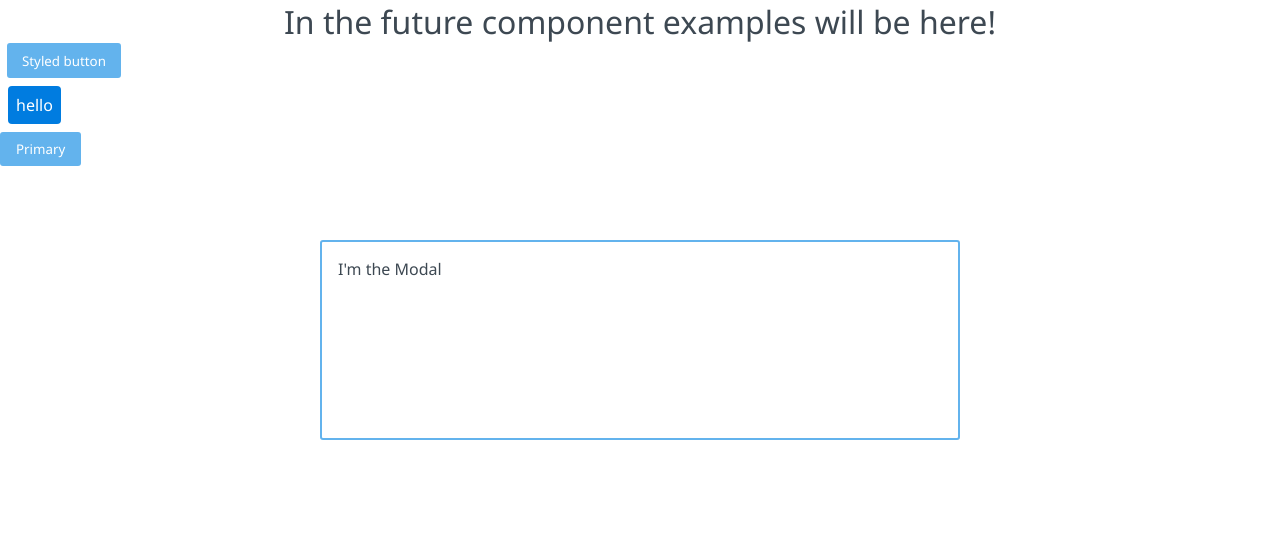
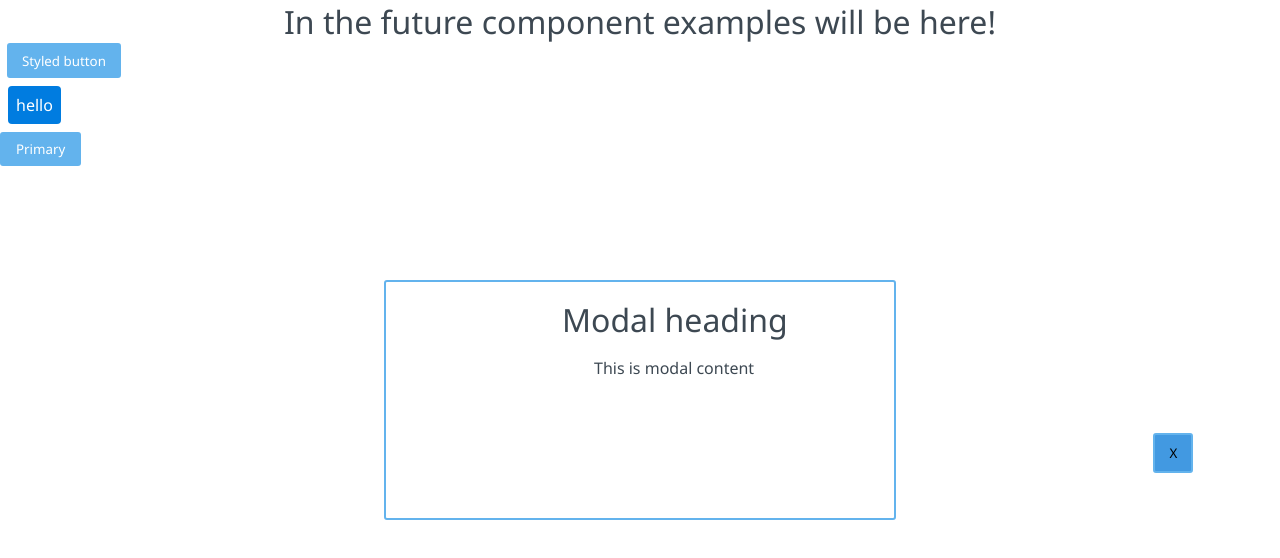
Before and after one commit to peeweetje/Design-system-with-Storybook-styled-components-styled-system, a React (Create React App) app: page / in a window 1280 px wide. Shown: the top 558 px of the page. Built offline with nearby package versions, Linux system fonts and the light colour scheme.

Commit message:
Feature: add a modal to storybook(W.I.P)

```diff
--- a/src/App.tsx
+++ b/src/App.tsx
@@ -1,4 +1,4 @@
-import React, { FC } from "react";
+import React, { FC, useState } from "react";
 import styled from "styled-components";
 import { StyledButton } from "./components/button/Button";
 import Box from "./components/box/Box";
@@ -7,6 +7,10 @@ import ButtonStyledSystem from "./components/button-styled-system/ButtonStyledSy
 import Modal from "./components/modal/Modal";
 
 const App: FC = () => {
+  const [showModal, setModal] = useState(false);
+  const openModal = () => setModal(true);
+  const closeModal = () => setModal(false);
+
   return (
     <AppStyling>
       <Header>In the future component examples will be here!</Header>
@@ -25,13 +29,16 @@ const App: FC = () => {
       >
         hello
       </Box>
-      <ButtonStyledSystem
-        variant="primary"
-        onClick={() => console.log("button")}
-      >
+      <ButtonStyledSystem onClick={closeModal} variant="primary">
         Primary
       </ButtonStyledSystem>
-      <Modal onClick={() => console.log("modal")}>I'm the Modal</Modal>
+      {!showModal && (
+        <Modal onClick={openModal}>
+          <HeadingStyling>Modal heading</HeadingStyling>
+          <ParStyling>This is modal content</ParStyling>
+          <ButtonStyling onClick={closeModal}>X</ButtonStyling>
+        </Modal>
+      )}
     </AppStyling>
   );
 };
@@ -39,3 +46,28 @@ const App: FC = () => {
 export default App;
 
 export const AppStyling = styled.div``;
+
+export const ButtonStyling = styled.button`
+  position: absolute;
+  top: 50%;
+  left: 50%;
+  transform: translate(-50%, -50%);
+  width: 3em;
+  height: 3em;
+  margin: 4em 0em 1em 40em;
+  border-radius: 3px;
+  border: 2px solid ${props => props.theme.colors.blues[3]};
+  cursor: pointer;
+  background-color: ${props => props.theme.colors.blues[4]};
+  &:hover {
+    background-color: ${props => props.theme.colors.blues[3]};
+  }
+`;
+
+export const HeadingStyling = styled.h1`
+  margin-left: 5em;
+`;
+
+export const ParStyling = styled.p`
+  margin-left: 12em;
+`;
--- a/src/components/modal/Modal.tsx
+++ b/src/components/modal/Modal.tsx
@@ -1,18 +1,17 @@
-import React, { FC, ReactNode, useState } from "react";
+import React, { FC, ReactNode } from "react";
 import styled from "styled-components";
 
 export interface ModalProps {
   /** Description of onClick function which returns void **/
-  onClick: () => void;
+  onClick?: () => void;
   /** Text you want to display in your modal **/
   children?: ReactNode | null;
-  toggleModal?: boolean;
+  showModal?: boolean;
+  openModal?: boolean;
+  closeModal?: boolean;
 }
 
 export const Modal: FC<ModalProps> = ({ children, onClick }) => {
-  const [isToggled, setToggled] = useState(false);
-  const toggleModal = () => setToggled(!isToggled);
-
   return <StyledModal onClick={onClick}>{children}</StyledModal>;
 };
 
@@ -20,11 +19,11 @@ export default Modal;
 
 export const StyledModal = styled.div<ModalProps>`
   position: absolute;
-  box-sizing: border-box;
-  height: 25%;
-  width: 50%;
-  left: 25%;
-  top: 30%;
+  top: 50%;
+  left: 50%;
+  transform: translate(-50%, -50%);
+  height: 30%;
+  width: 40%;
   padding: 16px;
   z-index: 1;
   border-radius: 3px;
```
Also changed, not shown: 1 other file (tests, documents, lock files or other folders).
